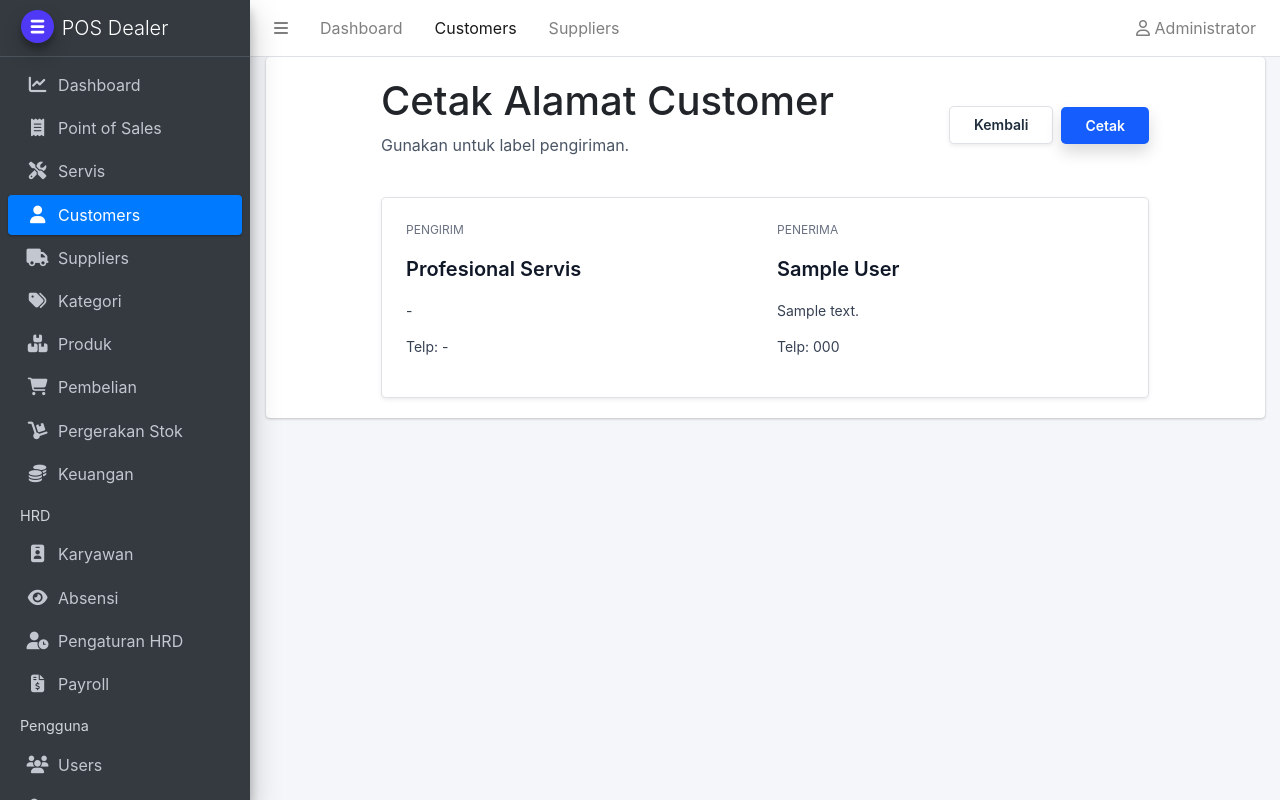
After one commit to deevseek/poslaravel, a Laravel app: page /customers/1/print in a window 1280 px wide. The commit adds this page. Run offline with Laravel 12, Linux system fonts and the light colour scheme; a user stored in the database is signed in; data comes from the database, SQL or seed files in the repository; tables that the repository leaves empty hold one stand-in row (values such as "Sample post"); style sheets or scripts are compiled from the project's sources; some libraries are stand-ins or nearby versions.

Commit message:
Add customer address print view

```diff
--- a/app/Http/Controllers/CustomerController.php
+++ b/app/Http/Controllers/CustomerController.php
@@ -3,6 +3,7 @@
 namespace App\Http\Controllers;
 
 use App\Models\Customer;
+use App\Models\Setting;
 use Illuminate\Http\RedirectResponse;
 use Illuminate\Http\Request;
 use Illuminate\Support\Facades\Validator;
@@ -40,6 +41,17 @@ class CustomerController extends Controller
     public function show(Customer $customer): View
     {
         return view('customers.show', compact('customer'));
+    }
+
+    public function print(Customer $customer): View
+    {
+        $store = [
+            'name' => Setting::getValue(Setting::STORE_NAME, config('app.name')),
+            'address' => Setting::getValue(Setting::STORE_ADDRESS),
+            'phone' => Setting::getValue(Setting::STORE_PHONE),
+        ];
+
+        return view('customers.print', compact('customer', 'store'));
     }
 
     public function edit(Customer $customer): View
--- /dev/null
+++ b/resources/views/customers/print.blade.php
@@ -0,0 +1,44 @@
+<x-app-layout title="Cetak Alamat Customer">
+    <style>
+        @media print {
+            .print-actions {
+                display: none !important;
+            }
+
+            .print-card {
+                box-shadow: none !important;
+                border: none !important;
+            }
+        }
+    </style>
+
+    <div class="mx-auto max-w-3xl space-y-6">
+        <div class="flex flex-wrap items-center justify-between gap-4 print-actions">
+            <div>
+                <h1 class="text-2xl font-semibold text-gray-900">Cetak Alamat Customer</h1>
+                <p class="text-gray-600">Gunakan untuk label pengiriman.</p>
+            </div>
+            <div class="flex flex-wrap items-center gap-2">
+                <a href="{{ route('customers.show', $customer) }}" class="rounded-lg border border-gray-200 bg-white px-4 py-2 text-sm font-semibold text-gray-700 shadow-sm hover:bg-gray-50">Kembali</a>
+                <button type="button" onclick="window.print()" class="rounded-lg bg-blue-600 px-4 py-2 text-sm font-semibold text-white shadow hover:bg-blue-700">Cetak</button>
+            </div>
+        </div>
+
+        <div class="print-card rounded-lg border border-gray-200 bg-white p-6 shadow-sm">
+            <div class="grid grid-cols-1 gap-6 md:grid-cols-2">
+                <div class="space-y-3">
+                    <p class="text-xs uppercase text-gray-500">Pengirim</p>
+                    <p class="text-lg font-semibold text-gray-900">{{ $store['name'] }}</p>
+                    <p class="text-sm text-gray-700 whitespace-pre-line">{{ $store['address'] ?? '-' }}</p>
+                    <p class="text-sm text-gray-700">Telp: {{ $store['phone'] ?? '-' }}</p>
+                </div>
+                <div class="space-y-3">
+                    <p class="text-xs uppercase text-gray-500">Penerima</p>
+                    <p class="text-lg font-semibold text-gray-900">{{ $customer->name }}</p>
+                    <p class="text-sm text-gray-700 whitespace-pre-line">{{ $customer->address ?? '-' }}</p>
+                    <p class="text-sm text-gray-700">Telp: {{ $customer->phone ?? '-' }}</p>
+                </div>
+            </div>
+        </div>
+    </div>
+</x-app-layout>
--- a/resources/views/customers/show.blade.php
+++ b/resources/views/customers/show.blade.php
@@ -4,7 +4,10 @@
             <h1 class="text-2xl font-semibold text-gray-900">Detail Customer</h1>
             <p class="text-gray-600">Informasi lengkap customer.</p>
         </div>
-        <a href="{{ route('customers.edit', $customer) }}" class="rounded-lg bg-blue-600 px-4 py-2 text-sm font-semibold text-white shadow hover:bg-blue-700">Edit</a>
+        <div class="flex flex-wrap items-center gap-2">
+            <a href="{{ route('customers.print', $customer) }}" class="rounded-lg border border-gray-200 bg-white px-4 py-2 text-sm font-semibold text-gray-700 shadow-sm hover:bg-gray-50">Cetak Alamat</a>
+            <a href="{{ route('customers.edit', $customer) }}" class="rounded-lg bg-blue-600 px-4 py-2 text-sm font-semibold text-white shadow hover:bg-blue-700">Edit</a>
+        </div>
     </div>
 
     <div class="rounded-lg border border-gray-200 bg-white p-6 shadow-sm space-y-4">
--- a/routes/web.php
+++ b/routes/web.php
@@ -53,6 +53,9 @@ Route::middleware(['auth'])->group(function () {
     Route::post('customers/import', [CustomerController::class, 'importCsv'])
         ->middleware(['feature:customers', 'can:customer.manage'])
         ->name('customers.import');
+    Route::get('customers/{customer}/print', [CustomerController::class, 'print'])
+        ->middleware(['feature:customers', 'can:customer.manage'])
+        ->name('customers.print');
     Route::resource('customers', CustomerController::class)
         ->middleware(['feature:customers', 'can:customer.manage']);
     Route::resource('suppliers', SupplierController::class)
```
